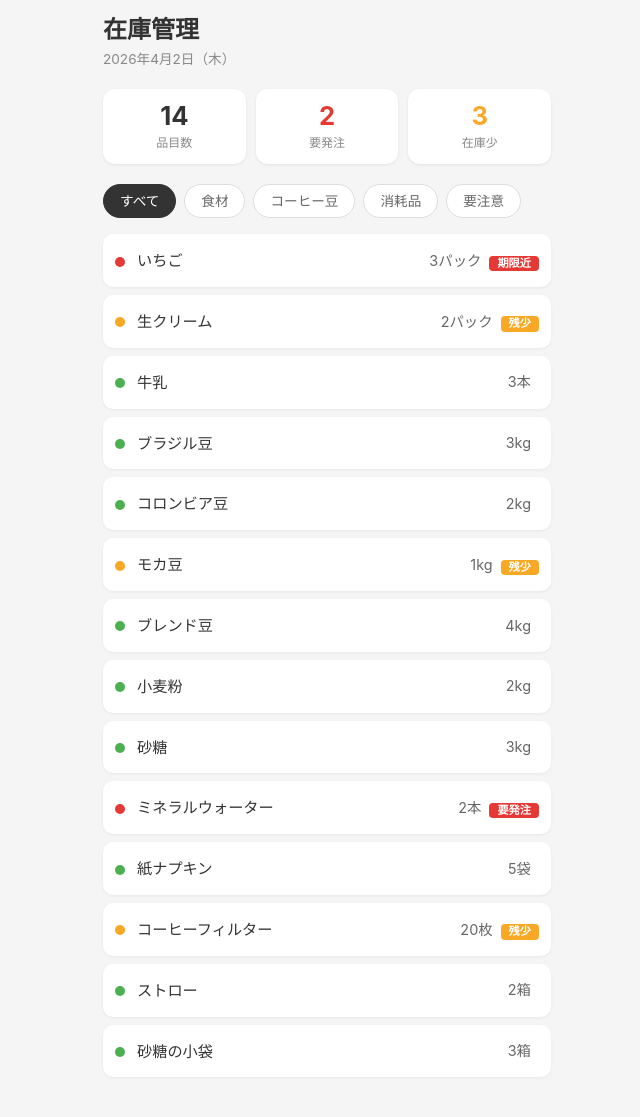
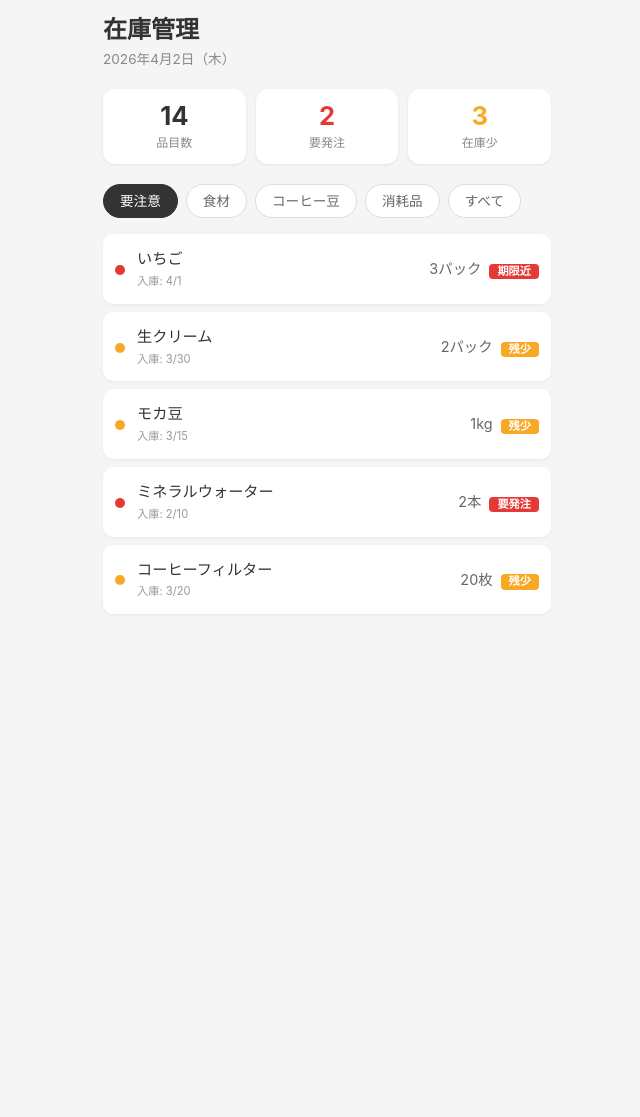
Before and after one commit to hidaka5656/cafe_zaiko, a Flask app: page / in a window 1280 px wide. Shown: the whole page, without its empty margins (313-953 px from the left). After the commit the page ends 596 px from the top, so only its background shows below. Run offline with Flask 3, Linux system fonts and the light colour scheme.

Commit message:
タブ順変更(要注意→食材→コーヒー豆→消耗品→すべて)、入庫日追加、要注意を上位表示

```diff
--- a/docs/detail.html
+++ b/docs/detail.html
@@ -35,6 +35,10 @@
 
         <!-- 詳細情報 -->
         <div class="detail-info-list">
+            <div class="detail-info-row">
+                <span class="detail-info-label">入庫日</span>
+                <span class="detail-info-value">2026年4月1日</span>
+            </div>
             <div class="detail-info-row">
                 <span class="detail-info-label">最低在庫</span>
                 <span class="detail-info-value">2パック</span>
--- a/static/css/style.css
+++ b/static/css/style.css
@@ -182,6 +182,14 @@ body {
 .item-name {
     font-size: 0.95rem;
     font-weight: 500;
+    display: block;
+}
+
+.item-date {
+    font-size: 0.7rem;
+    color: #999;
+    display: block;
+    margin-top: 2px;
 }
 
 /* 数量 */
--- a/templates/detail.html
+++ b/templates/detail.html
@@ -35,6 +35,10 @@
 
         <!-- 詳細情報 -->
         <div class="detail-info-list">
+            <div class="detail-info-row">
+                <span class="detail-info-label">入庫日</span>
+                <span class="detail-info-value">2026年4月1日</span>
+            </div>
             <div class="detail-info-row">
                 <span class="detail-info-label">最低在庫</span>
                 <span class="detail-info-value">2パック</span>
--- a/templates/index.html
+++ b/templates/index.html
@@ -52,24 +52,25 @@
 
         <!-- フィルタータブ -->
         <div class="filter-tabs">
-            <button class="filter-btn active" data-filter="all">すべて</button>
+            <button class="filter-btn active" data-filter="要注意">要注意</button>
             <button class="filter-btn" data-filter="食材">食材</button>
             <button class="filter-btn" data-filter="コーヒー豆">コーヒー豆</button>
             <button class="filter-btn" data-filter="消耗品">消耗品</button>
-            <button class="filter-btn" data-filter="要注意">要注意</button>
+            <button class="filter-btn" data-filter="all">すべて</button>
         </div>
 
-        <!-- 在庫一覧 -->
+        <!-- 在庫一覧（すべて：要注意を上位表示） -->
         <ul class="inventory-list">
-            <!-- 消費期限が短い順 -->
+            <!-- ===== 要注意アイテム ===== -->
 
-            <!-- いちご（2〜3日） -->
+            <!-- いちご（2〜3日）要注意 -->
             <li class="inventory-item" data-category="食材" data-alert="要注意" onclick="location.href='/detail/いちご'">
                 <div class="item-status">
                     <span class="status-dot dot-red"></span>
                 </div>
                 <div class="item-info">
                     <span class="item-name">いちご</span>
+                    <span class="item-date">入庫: 4/1</span>
                 </div>
                 <div class="item-qty">3パック</div>
                 <div class="item-badge">
@@ -77,19 +78,67 @@
                 </div>
             </li>
 
-            <!-- 生クリーム（5日前後） -->
+            <!-- 生クリーム（5日前後）要注意 -->
             <li class="inventory-item" data-category="食材" data-alert="要注意" onclick="location.href='/detail/生クリーム'">
                 <div class="item-status">
                     <span class="status-dot dot-yellow"></span>
                 </div>
                 <div class="item-info">
                     <span class="item-name">生クリーム</span>
+                    <span class="item-date">入庫: 3/30</span>
                 </div>
                 <div class="item-qty">2パック</div>
                 <div class="item-badge">
                     <span class="badge badge-low">残少</span>
                 </div>
             </li>
+
+            <!-- モカ豆（約180日）要注意 -->
+            <li class="inventory-item" data-category="コーヒー豆" data-alert="要注意" onclick="location.href='/detail/モカ豆'">
+                <div class="item-status">
+                    <span class="status-dot dot-yellow"></span>
+                </div>
+                <div class="item-info">
+                    <span class="item-name">モカ豆</span>
+                    <span class="item-date">入庫: 3/15</span>
+                </div>
+                <div class="item-qty">1kg</div>
+                <div class="item-badge">
+                    <span class="badge badge-low">残少</span>
+                </div>
+            </li>
+
+            <!-- ミネラルウォーター（約365日）要注意 -->
+            <li class="inventory-item" data-category="食材" data-alert="要注意" onclick="location.href='/detail/ミネラルウォーター'">
+                <div class="item-status">
+                    <span class="status-dot dot-red"></span>
+                </div>
+                <div class="item-info">
+                    <span class="item-name">ミネラルウォーター</span>
+                    <span class="item-date">入庫: 2/10</span>
+                </div>
+                <div class="item-qty">2本</div>
+                <div class="item-badge">
+                    <span class="badge badge-expiry">要発注</span>
+                </div>
+            </li>
+
+            <!-- コーヒーフィルター（消費期限なし）要注意 -->
+            <li class="inventory-item" data-category="消耗品" data-alert="要注意" onclick="location.href='/detail/コーヒーフィルター'">
+                <div class="item-status">
+                    <span class="status-dot dot-yellow"></span>
+                </div>
+                <div class="item-info">
+                    <span class="item-name">コーヒーフィルター</span>
+                    <span class="item-date">入庫: 3/20</span>
+                </div>
+                <div class="item-qty">20枚</div>
+                <div class="item-badge">
+                    <span class="badge badge-low">残少</span>
+                </div>
+            </li>
+
+            <!-- ===== 通常アイテム（期限短い順） ===== -->
 
             <!-- 牛乳（1週間） -->
             <li class="inventory-item" data-category="食材" data-alert="" onclick="location.href='/detail/牛乳'">
@@ -98,6 +147,7 @@
                 </div>
                 <div class="item-info">
                     <span class="item-name">牛乳</span>
+                    <span class="item-date">入庫: 3/31</span>
                 </div>
                 <div class="item-qty">3本</div>
                 <div class="item-badge"></div>
@@ -110,6 +160,7 @@
                 </div>
                 <div class="item-info">
                     <span class="item-name">ブラジル豆</span>
+                    <span class="item-date">入庫: 3/1</span>
                 </div>
                 <div class="item-qty">3kg</div>
                 <div class="item-badge"></div>
@@ -122,23 +173,10 @@
                 </div>
                 <div class="item-info">
                     <span class="item-name">コロンビア豆</span>
+                    <span class="item-date">入庫: 3/5</span>
                 </div>
                 <div class="item-qty">2kg</div>
                 <div class="item-badge"></div>
-            </li>
-
-            <!-- モカ豆（約180日） -->
-            <li class="inventory-item" data-category="コーヒー豆" data-alert="要注意" onclick="location.href='/detail/モカ豆'">
-                <div class="item-status">
-                    <span class="status-dot dot-yellow"></span>
-                </div>
-                <div class="item-info">
-                    <span class="item-name">モカ豆</span>
-                </div>
-                <div class="item-qty">1kg</div>
-                <div class="item-badge">
-                    <span class="badge badge-low">残少</span>
-                </div>
             </li>
 
             <!-- ブレンド豆（約180日） -->
@@ -148,6 +186,7 @@
                 </div>
                 <div class="item-info">
                     <span class="item-name">ブレンド豆</span>
+                    <span class="item-date">入庫: 3/10</span>
                 </div>
                 <div class="item-qty">4kg</div>
                 <div class="item-badge"></div>
@@ -160,6 +199,7 @@
                 </div>
                 <div class="item-info">
                     <span class="item-name">小麦粉</span>
+                    <span class="item-date">入庫: 3/1</span>
                 </div>
                 <div class="item-qty">2kg</div>
                 <div class="item-badge"></div>
@@ -172,23 +212,10 @@
                 </div>
                 <div class="item-info">
                     <span class="item-name">砂糖</span>
+                    <span class="item-date">入庫: 2/15</span>
                 </div>
                 <div class="item-qty">3kg</div>
                 <div class="item-badge"></div>
-            </li>
-
-            <!-- ミネラルウォーター（約365日） -->
-            <li class="inventory-item" data-category="食材" data-alert="要注意" onclick="location.href='/detail/ミネラルウォーター'">
-                <div class="item-status">
-                    <span class="status-dot dot-red"></span>
-                </div>
-                <div class="item-info">
-                    <span class="item-name">ミネラルウォーター</span>
-                </div>
-                <div class="item-qty">2本</div>
-                <div class="item-badge">
-                    <span class="badge badge-expiry">要発注</span>
-                </div>
             </li>
 
             <!-- 紙ナプキン（消費期限なし） -->
@@ -198,23 +225,10 @@
                 </div>
                 <div class="item-info">
                     <span class="item-name">紙ナプキン</span>
+                    <span class="item-date">入庫: 3/25</span>
                 </div>
                 <div class="item-qty">5袋</div>
                 <div class="item-badge"></div>
-            </li>
-
-            <!-- コーヒーフィルター（消費期限なし） -->
-            <li class="inventory-item" data-category="消耗品" data-alert="要注意" onclick="location.href='/detail/コーヒーフィルター'">
-                <div class="item-status">
-                    <span class="status-dot dot-yellow"></span>
-                </div>
-                <div class="item-info">
-                    <span class="item-name">コーヒーフィルター</span>
-                </div>
-                <div class="item-qty">20枚</div>
-                <div class="item-badge">
-                    <span class="badge badge-low">残少</span>
-                </div>
             </li>
 
             <!-- ストロー（消費期限なし） -->
@@ -224,6 +238,7 @@
                 </div>
                 <div class="item-info">
                     <span class="item-name">ストロー</span>
+                    <span class="item-date">入庫: 3/15</span>
                 </div>
                 <div class="item-qty">2箱</div>
                 <div class="item-badge"></div>
@@ -236,6 +251,7 @@
                 </div>
                 <div class="item-info">
                     <span class="item-name">砂糖の小袋</span>
+                    <span class="item-date">入庫: 3/20</span>
                 </div>
                 <div class="item-qty">3箱</div>
                 <div class="item-badge"></div>
@@ -245,6 +261,11 @@
 
     <script src="https://cdn.jsdelivr.net/npm/bootstrap@5.3.0/dist/js/bootstrap.bundle.min.js"></script>
     <script>
+        // 初期表示：要注意タブがデフォルト
+        document.querySelectorAll('.inventory-item').forEach(item => {
+            item.style.display = item.dataset.alert === '要注意' ? '' : 'none';
+        });
+
         // フィルタータブの切り替え
         document.querySelectorAll('.filter-btn').forEach(btn => {
             btn.addEventListener('click', function () {
```
Also changed, not shown: docs/css/style.css (+14 -0 lines), docs/index.html (+70 -47 lines).
